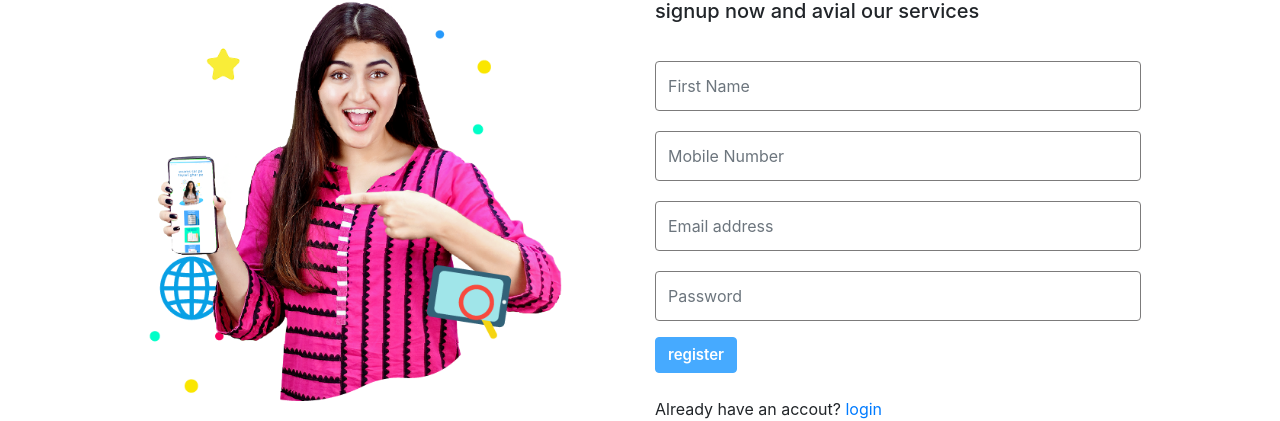
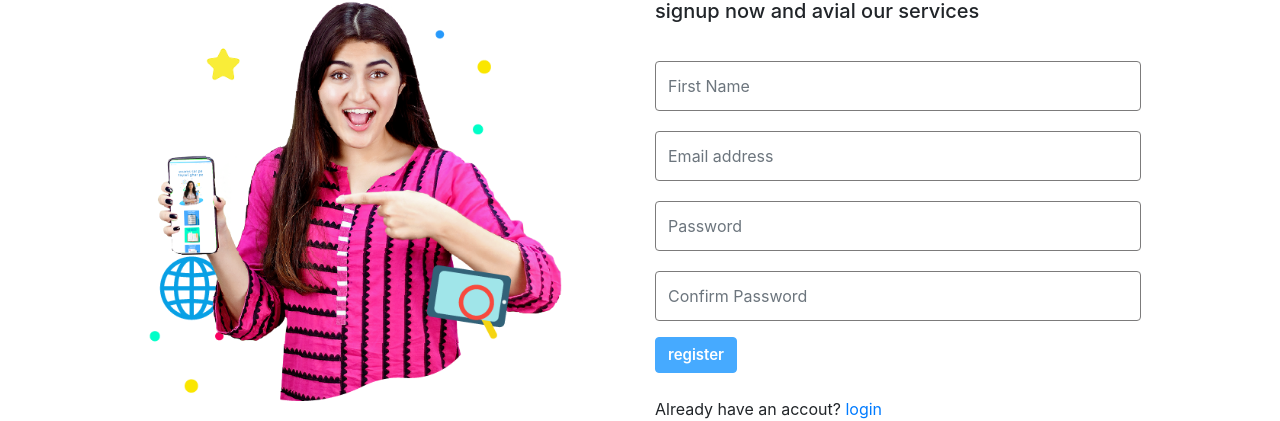
Before and after one commit to Jahanzaib5/dumb-project, a React (Create React App) app in the folder frontend/app/: page /Register in a window 1280 px wide. Shown: the part 160-581 px from the top of the page. Built offline with nearby package versions, Linux system fonts and the light colour scheme.

Commit message:
making some changes

```diff
--- a/frontend/app/src/components/Login/Login.js
+++ b/frontend/app/src/components/Login/Login.js
@@ -37,7 +37,7 @@ class logIn extends Component{
                         </div>
                     </div>
                 </div>
-                <div class='box2 right'>
+                <div className='box2 right'>
                     <div class='centerR' id="right">
                         <Image src= {Img} alt="photo"style={{maxWidth:"100%"}}/>
                     </div>
--- a/frontend/app/src/components/Register/Register.js
+++ b/frontend/app/src/components/Register/Register.js
@@ -29,15 +29,14 @@ export default class Register extends Component {
               <Form.Group controlId="formBasicText">
                 <Form.Control type="text" placeholder="First Name" />
               </Form.Group>
-              <Form.Group controlId="formBasicText">
-                <Form.Control type="text" placeholder="Mobile Number" />
-              </Form.Group>
               <Form.Group controlId="formBasicEmail">
                 <Form.Control type="email" placeholder="Email address" />
               </Form.Group>
-
               <Form.Group controlId="formBasicPassword">
                 <Form.Control type="password" placeholder="Password" />
+              </Form.Group>
+              <Form.Group controlId="formBasicPassword">
+                <Form.Control type="password" placeholder="Confirm Password" />
               </Form.Group>
               <Button variant="primary" type="submit">
                 register
```
